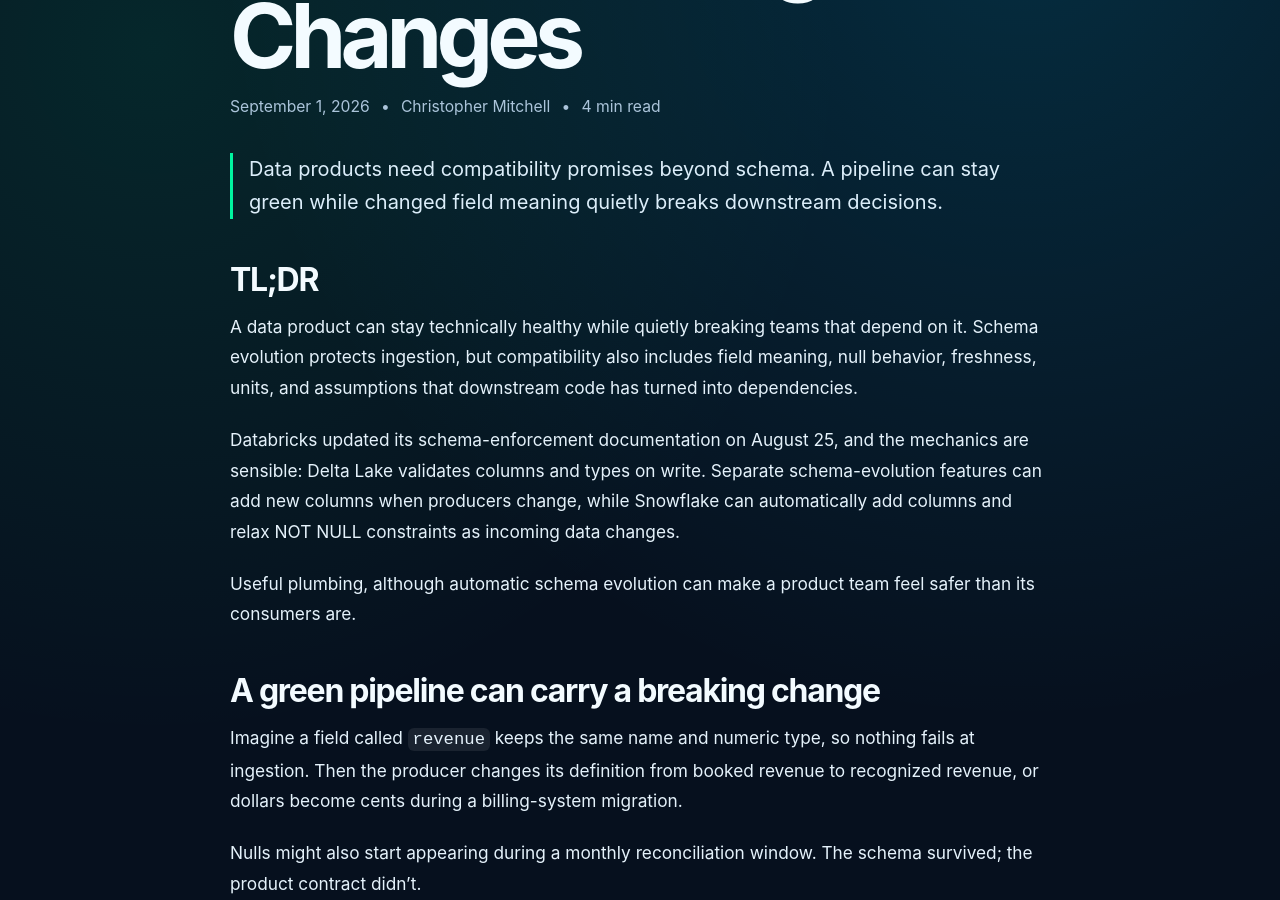
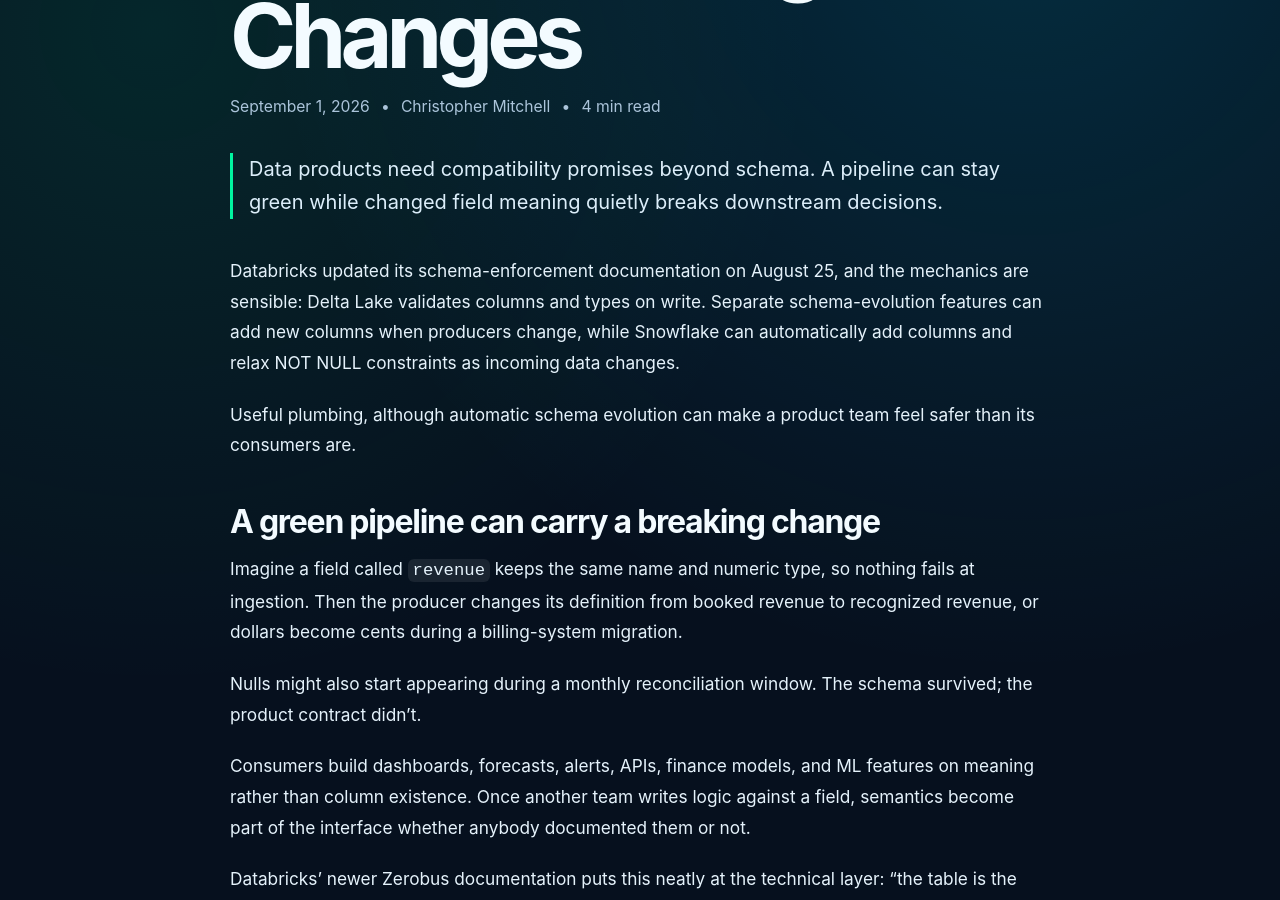
Before and after one commit to christophermitchell012/mitchellcoinc, a Jekyll site: the page built from _posts/2026-09-01-data-products-break-when-meaning-changes.md, in a window 1280 px wide and 900 px high, scrolled down 353 px. Built offline with Jekyll 4.4.1, drawn with Linux system fonts in a browser that asks for light colours; comment, search, counter and statistics services are not loaded.

Commit message:
Remove duplicate TLDR from data products post

```diff
--- a/_posts/2026-09-01-data-products-break-when-meaning-changes.md
+++ b/_posts/2026-09-01-data-products-break-when-meaning-changes.md
@@ -6,10 +6,6 @@
 description: "Data products need compatibility promises beyond schema. A pipeline can stay green while changed field meaning quietly breaks downstream decisions."
 read_time: "4 min read"
 ---
-
-## TL;DR
-
-A data product can stay technically healthy while quietly breaking teams that depend on it. Schema evolution protects ingestion, but compatibility also includes field meaning, null behavior, freshness, units, and assumptions that downstream code has turned into dependencies.
 
 Databricks updated its schema-enforcement documentation on August 25, and the mechanics are sensible: Delta Lake validates columns and types on write. Separate schema-evolution features can add new columns when producers change, while Snowflake can automatically add columns and relax NOT NULL constraints as incoming data changes.
 
```
